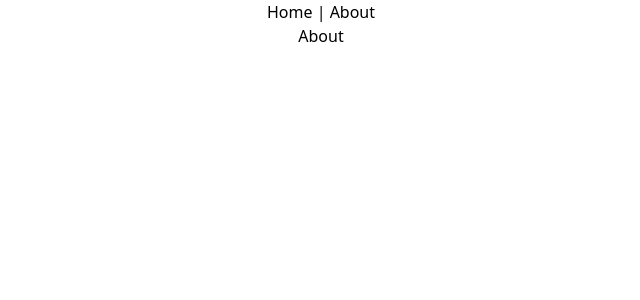
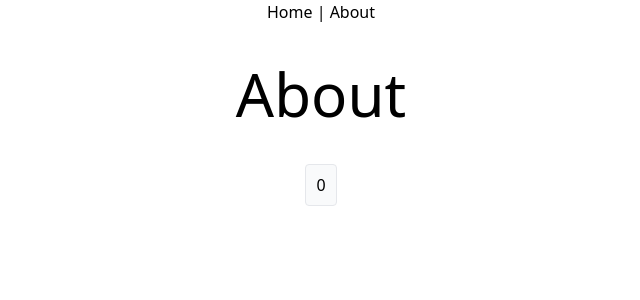
Before and after one commit to MichelleH17/counter-app-misa, a Vue app: page /about in a window 1280 px wide. Shown: the top 300 px of the page, without its empty margins (319-959 px from the left). Built offline with nearby package versions, Linux system fonts and the light colour scheme; the HTML template or start-up script is replaced by a standard one.

Commit message:
feat: add button and use store on about page

```diff
--- a/src/views/AboutView.vue
+++ b/src/views/AboutView.vue
@@ -1,5 +1,14 @@
 <template>
   <div class="about">
-    <h1>About</h1>
+    <h1 class="text-6xl m-10">About</h1>
+    <button @click="storeCounter.increaseCount" class="bg-gray-50 rounded border border-gray-200 px-2.5 py-2">
+      {{ storeCounter.count }}
+    </button>
   </div>
 </template>
+
+<script setup lang="ts">
+import { useCounterStore } from '@/stores/counter'
+
+const storeCounter = useCounterStore()
+</script>
```
